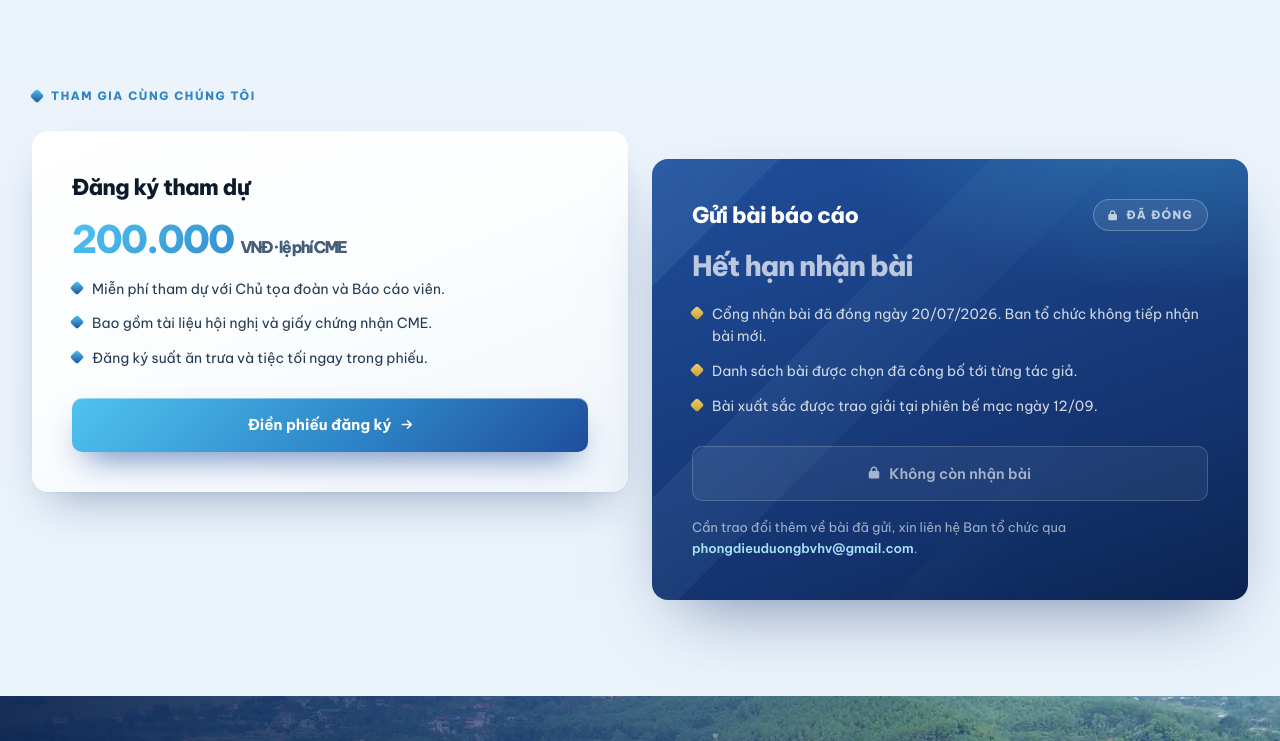
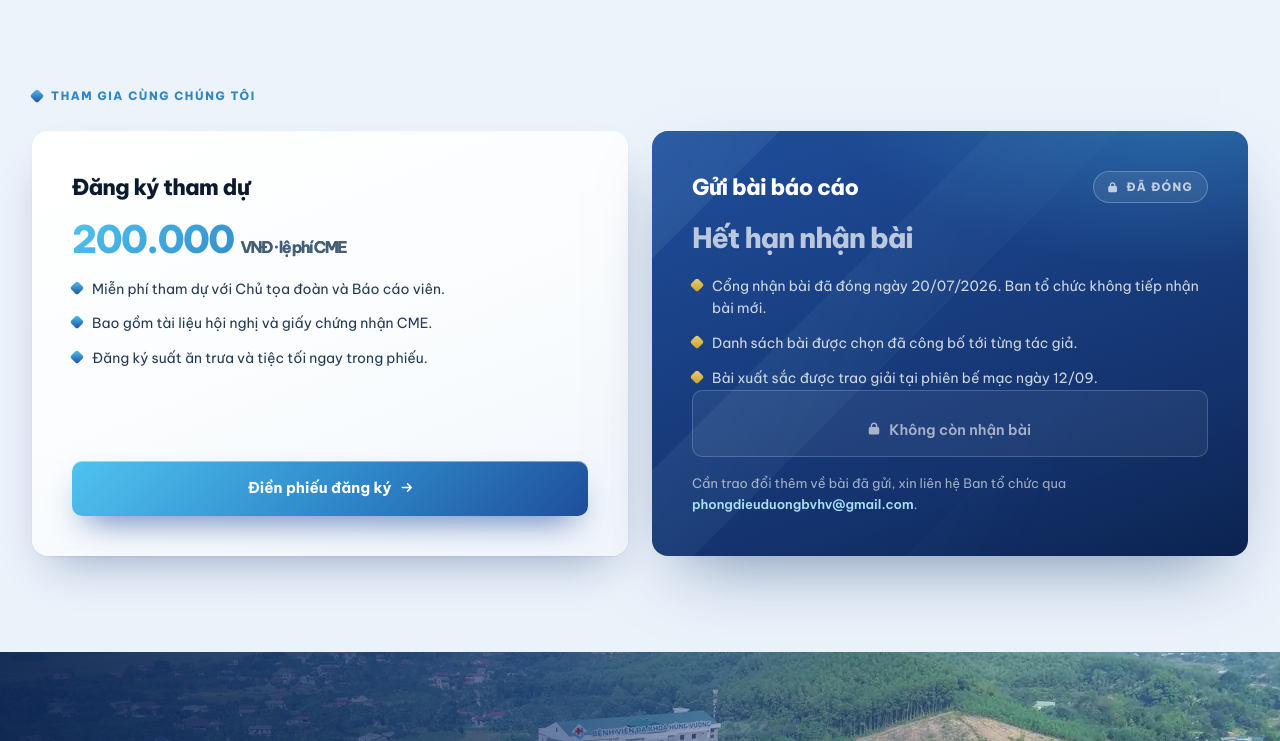
Before and after one commit to LamMilano/Website_HN_DD_KTV_2026, a website: page index.html in a window 1280 px wide. Shown: the part 5060-5801 px from the top of the page. Drawn offline with Linux system fonts and the light colour scheme.

Commit message:
fix: canh bằng hai ô Đăng ký tham dự và Gửi bài báo cáo
Nhịp chồng lệch 28px (lg:mt-7) ở mục đăng ký chỉ đọc ra chủ ý khi hai ô
cao xấp xỉ nhau. Sau khi ô gửi bài chuyển sang trạng thái đã đóng, nội
dung dài thêm 79px nên cộng dồn thành lệch 107px ở đáy, nhìn như hỏng.

Bỏ items-start và lg:mt-7, cho hai ô xếp dọc (flex flex-col) và đẩy nút
đăng ký cùng ô "Không còn nhận bài" xuống đáy bằng mt-auto. Đo lại:
cả hai ô top=5190.6 bottom=5615.6 cao=425.0.

Co-Authored-By: Claude Opus 5 <noreply@anthropic.com>

```diff
--- a/index.html
+++ b/index.html
@@ -543,10 +543,10 @@
             <div class="container mx-auto px-4 sm:px-6 lg:px-8">
                 <div class="sec-tag"><i class="dia"></i>Tham gia cùng chúng tôi</div>
 
-                <div class="mt-6 grid lg:grid-cols-2 gap-6 items-start">
+                <div class="mt-6 grid lg:grid-cols-2 gap-6">
 
                     <!-- Tấm sáng: đăng ký tham dự -->
-                    <div class="surface rounded-shell p-8 md:p-10">
+                    <div class="surface rounded-shell p-8 md:p-10 flex flex-col">
                         <h3 class="text-[22px] font-extrabold tracking-[-0.03em]">Đăng ký tham dự</h3>
                         <div class="mt-4 text-[38px] font-extrabold tracking-[-0.045em] leading-none tabular-nums text-grad">
                             200.000 <span class="text-[16px] font-bold text-ink-3">VNĐ · lệ phí CME</span>
@@ -566,7 +566,7 @@
                             </div>
                         </div>
                         <button onclick="showView('cme-form')"
-                            class="btn-primary mt-7 w-full py-4 text-[15px] flex items-center justify-center gap-2.5 group">
+                            class="btn-primary mt-auto pt-4 w-full py-4 text-[15px] flex items-center justify-center gap-2.5 group">
                             Điền phiếu đăng ký
                             <i class="fas fa-arrow-right text-xs group-hover:translate-x-1 transition-transform"></i>
                         </button>
@@ -574,9 +574,9 @@
 
                     <!-- Tấm navy: gửi bài báo cáo -->
                     <div
-                        class="surface-navy rounded-shell shadow-pop relative overflow-hidden text-white p-8 md:p-10 lg:mt-7">
+                        class="surface-navy rounded-shell shadow-pop relative overflow-hidden text-white p-8 md:p-10 flex flex-col">
                         <div class="diag-bands diag-bands-dark"></div>
-                        <div class="relative">
+                        <div class="relative flex flex-col flex-1">
                             <div class="flex items-center justify-between gap-4 flex-wrap">
                                 <h3 class="text-[22px] font-extrabold tracking-[-0.03em]">Gửi bài báo cáo</h3>
                                 <span
@@ -601,7 +601,7 @@
                                 </div>
                             </div>
                             <div
-                                class="mt-7 w-full py-4 text-[14.5px] font-semibold rounded-card flex items-center justify-center gap-2.5 text-white/60 border border-white/[0.18] bg-white/[0.06]">
+                                class="mt-auto pt-7 w-full py-4 text-[14.5px] font-semibold rounded-card flex items-center justify-center gap-2.5 text-white/60 border border-white/[0.18] bg-white/[0.06]">
                                 <i class="fas fa-lock text-xs"></i> Không còn nhận bài
                             </div>
                             <p class="mt-4 text-[13px] leading-relaxed text-white/60">Cần trao đổi thêm về bài đã gửi,
```
Also changed, not shown: tailwind.css.
